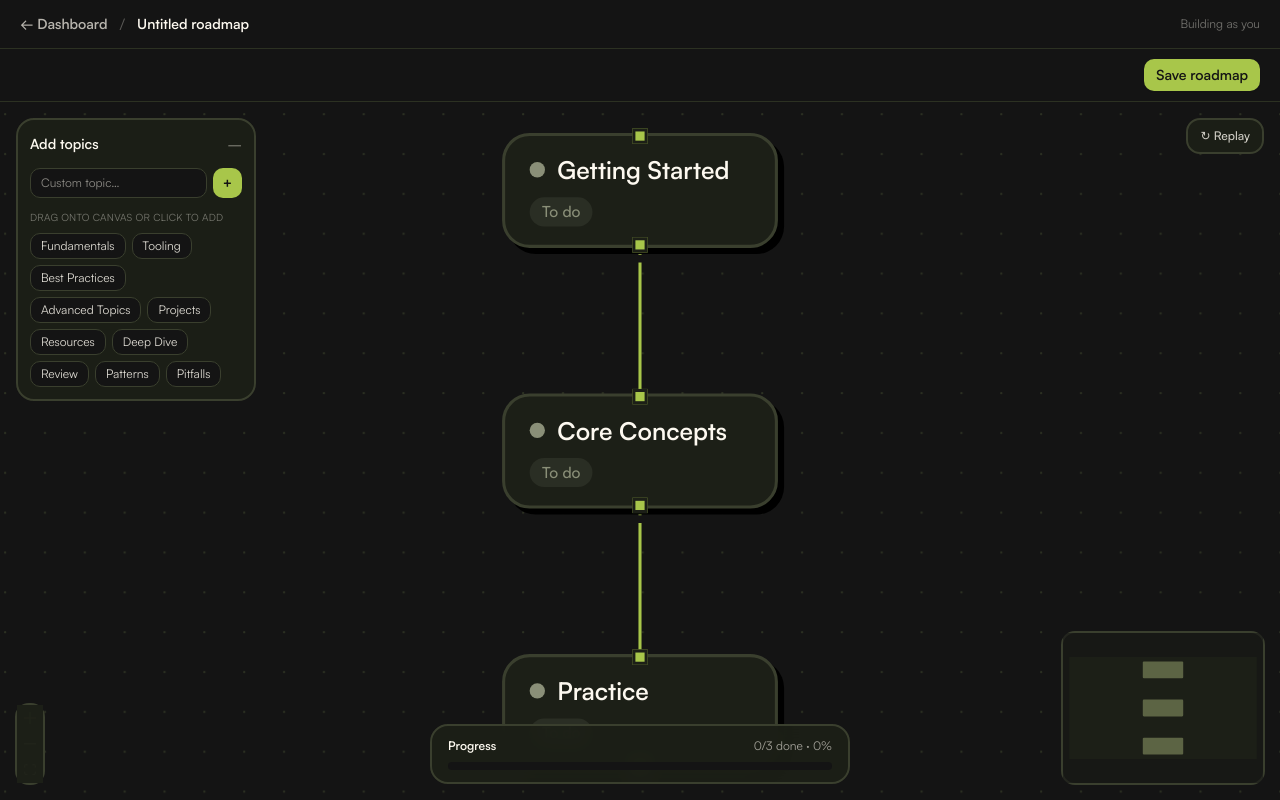
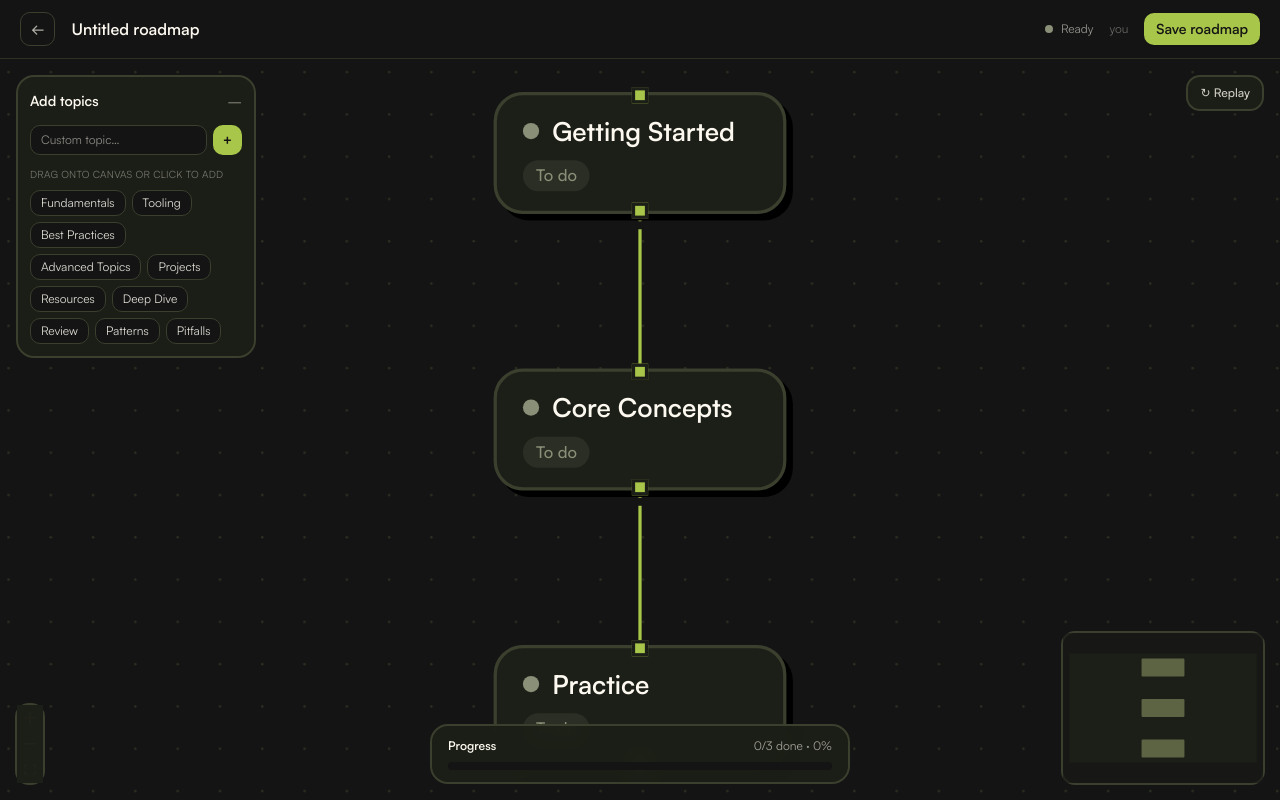
Before and after one commit to sreyashp07/MapYourRoad, a Next.js app: page /builder in a window 1280 px wide. Built offline with nearby package versions, Linux system fonts and the light colour scheme; no server answers.

Commit message:
feat(builder): unified header with editable title + live save-state indicator

```diff
--- a/src/app/builder/builder-client.tsx
+++ b/src/app/builder/builder-client.tsx
@@ -1,8 +1,9 @@
 "use client";
 
-import { useRef, useState, useTransition } from "react";
+import { useRef, useState, useTransition, useEffect } from "react";
 import { useRouter } from "next/navigation";
 import dynamic from "next/dynamic";
+import Link from "next/link";
 import { Button } from "@/components/ui/button";
 import { createRoadmap, updateRoadmap } from "@/features/roadmaps/actions";
 import type { GraphSnapshot } from "@/features/canvas/roadmap-canvas";
@@ -25,8 +26,11 @@ const RoadmapCanvas = dynamic(
   }
 );
 
+type SaveState = "idle" | "unsaved" | "saving" | "saved" | "error";
+
 interface Props {
   title: string;
+  userName: string;
   roadmapId?: string;
   initialNodes?: RNode[];
   initialEdges?: REdge[];
@@ -34,15 +38,37 @@ interface Props {
 
 export function BuilderClient({
   title,
+  userName,
   roadmapId,
   initialNodes,
   initialEdges,
 }: Props) {
   const graphRef = useRef<GraphSnapshot | null>(null);
   const [savedId, setSavedId] = useState<string | undefined>(roadmapId);
-  const [status, setStatus] = useState<string>("");
+  const [roadmapTitle, setRoadmapTitle] = useState(title);
+  const [state, setState] = useState<SaveState>("idle");
+  const [errorMsg, setErrorMsg] = useState("");
   const [pending, startTransition] = useTransition();
   const router = useRouter();
+
+  // poll the live graph for changes to flip to "unsaved"
+  const lastSnapshot = useRef<string>("");
+  useEffect(() => {
+    const interval = setInterval(() => {
+      const g = graphRef.current;
+      if (!g) return;
+      const snap = JSON.stringify(g);
+      if (lastSnapshot.current === "") {
+        lastSnapshot.current = snap;
+        return;
+      }
+      if (snap !== lastSnapshot.current) {
+        lastSnapshot.current = snap;
+        setState((s) => (s === "saving" ? s : "unsaved"));
+      }
+    }, 800);
+    return () => clearInterval(interval);
+  }, []);
 
   const handleSave = () => {
     const graph = graphRef.current;
@@ -53,41 +79,82 @@ export function BuilderClient({
     };
 
     startTransition(async () => {
-      setStatus("Saving…");
+      setState("saving");
       const res = savedId
-        ? await updateRoadmap(savedId, title, payload)
-        : await createRoadmap(title, payload);
+        ? await updateRoadmap(savedId, roadmapTitle, payload)
+        : await createRoadmap(roadmapTitle, payload);
 
       if (res.ok) {
-        setStatus("Saved ✓");
+        setState("saved");
+        lastSnapshot.current = JSON.stringify(graph);
         if (!savedId && res.id) {
           setSavedId(res.id);
-          // reflect the id in the URL without a full reload
           router.replace(`/builder?id=${res.id}`);
         }
-        setTimeout(() => setStatus(""), 2000);
       } else {
-        setStatus(res.error ?? "Save failed");
+        setState("error");
+        setErrorMsg(res.error ?? "Save failed");
       }
     });
   };
 
+  const indicator = {
+    idle: { dot: "#8a8f78", label: "Ready" },
+    unsaved: { dot: "#c08552", label: "Unsaved changes" },
+    saving: { dot: "#d6ef7e", label: "Saving…" },
+    saved: { dot: "#a8c64a", label: "All changes saved" },
+    error: { dot: "#e06b6b", label: errorMsg || "Save failed" },
+  }[state];
+
   return (
-    <div className="flex h-full flex-col">
-      <div className="flex shrink-0 items-center justify-end gap-3 border-b border-[#2c3122] bg-[#141414] px-5 py-2.5">
-        {status && <span className="text-xs text-[#fdf9f0]/60">{status}</span>}
+    <div className="flex h-screen flex-col bg-[#141414]">
+      <header className="flex shrink-0 items-center justify-between gap-4 border-b border-[#2c3122] px-5 py-3">
+        <div className="flex min-w-0 items-center gap-3">
+          <Link
+            href="/dashboard"
+            className="font-display shrink-0 rounded-lg border border-[#3a3f2e] px-2.5 py-1.5 text-sm font-semibold text-[#fdf9f0]/70 transition hover:border-[#a8c64a] hover:text-[#fdf9f0]"
+          >
+            ←
+          </Link>
+          <input
+            value={roadmapTitle}
+            onChange={(e) => {
+              setRoadmapTitle(e.target.value);
+              setState("unsaved");
+            }}
+            className="font-display max-w-xs min-w-0 truncate rounded-lg bg-transparent px-1 text-base font-semibold text-[#fdf9f0] transition outline-none hover:bg-[#1c1f17] focus:bg-[#1c1f17]"
+          />
+        </div>
+
+        <div className="flex items-center gap-4">
+          <span className="hidden items-center gap-2 sm:flex">
+            <span
+              className="h-2 w-2 rounded-full transition-colors"
+              style={{ backgroundColor: indicator.dot }}
+            />
+            <span className="text-xs text-[#fdf9f0]/55">{indicator.label}</span>
+          </span>
+          <span className="hidden text-xs text-[#fdf9f0]/35 md:inline">
+            {userName}
+          </span>
           <Button
             onClick={handleSave}
-          disabled={pending}
+            disabled={pending || state === "saving"}
             size="sm"
             className="rounded-lg bg-[#a8c64a] font-semibold text-[#141414] hover:bg-[#b6d94f]"
           >
-          {pending ? "Saving…" : savedId ? "Save changes" : "Save roadmap"}
+            {state === "saving"
+              ? "Saving…"
+              : savedId
+                ? "Save changes"
+                : "Save roadmap"}
           </Button>
         </div>
+      </header>
+
       <div className="min-h-0 flex-1">
         <RoadmapCanvas
-          title={title}
+          title={roadmapTitle}
           initialNodes={initialNodes}
           initialEdges={initialEdges}
           graphRef={graphRef}
--- a/src/app/builder/page.tsx
+++ b/src/app/builder/page.tsx
@@ -1,4 +1,3 @@
-import Link from "next/link";
 import { auth } from "@/auth";
 import { getRoadmap } from "@/features/roadmaps/actions";
 import { BuilderClient } from "./builder-client";
@@ -32,31 +31,12 @@ export default async function BuilderPage({
   }
 
   return (
-    <div className="flex h-screen flex-col bg-[#141414]">
-      <header className="flex shrink-0 items-center justify-between border-b border-[#2c3122] px-5 py-3">
-        <div className="flex items-center gap-3">
-          <Link
-            href="/dashboard"
-            className="font-display text-sm font-semibold text-[#fdf9f0]/70 hover:text-[#fdf9f0]"
-          >
-            ← Dashboard
-          </Link>
-          <span className="text-[#fdf9f0]/30">/</span>
-          <span className="font-display text-sm font-semibold text-[#fdf9f0]">
-            {roadmapTitle}
-          </span>
-        </div>
-        <span className="text-xs text-[#fdf9f0]/40">Building as {name}</span>
-      </header>
-
-      <div className="min-h-0 flex-1">
     <BuilderClient
       title={roadmapTitle}
+      userName={name}
       roadmapId={id}
       initialNodes={initialNodes}
       initialEdges={initialEdges}
     />
-      </div>
-    </div>
   );
 }
```
Lines whose indentation alone changed are shown as unchanged.
